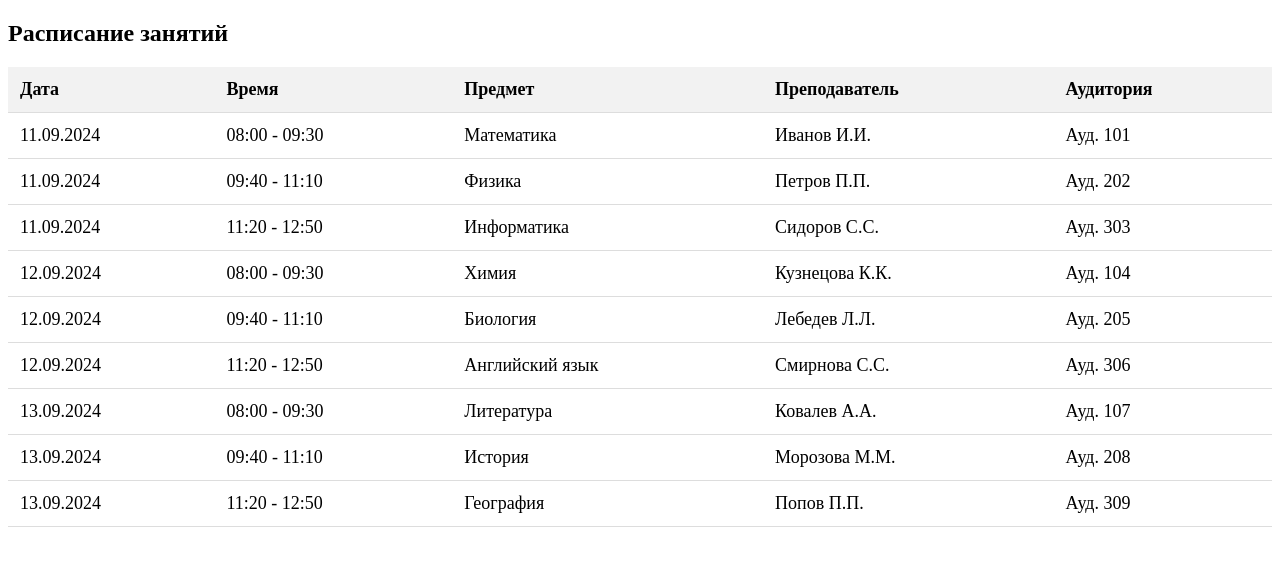
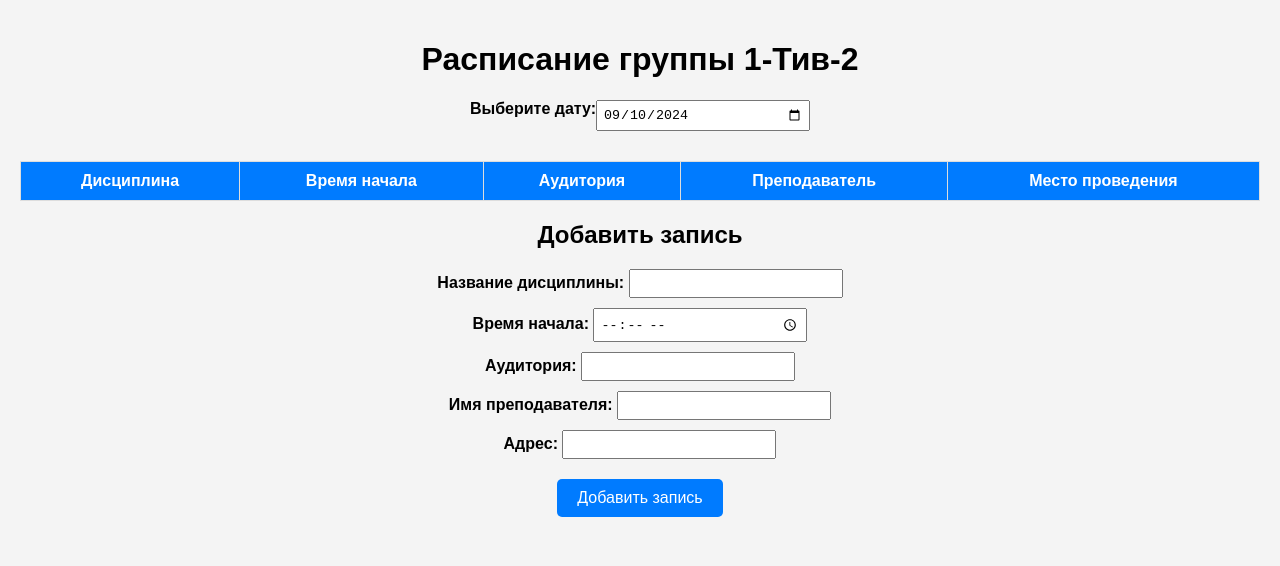
Before and after one commit to Daler2304/appjs, a website: page public/templates/timetable.html in a window 1280 px wide. Drawn offline with Linux system fonts and the light colour scheme.

Commit message:
Update timetable.html

```diff
--- a/public/templates/timetable.html
+++ b/public/templates/timetable.html
@@ -3,104 +3,202 @@
 <head>
     <meta charset="UTF-8">
     <meta name="viewport" content="width=device-width, initial-scale=1.0">
-    <title>Расписание занятий</title>
+    <title>Расписание группы 1-Тив-2</title>
     <style>
+        body {
+    font-family: Arial, sans-serif;
+    margin: 0;
+    padding: 20px;
+    background-color: #f4f4f4;
+}
+
+h1, h2 {
+    text-align: center;
+}
+
+.container {
+    display: flex;
+    justify-content: center;
+    margin-bottom: 20px;
+}
+
+label {
+    font-weight: bold;
+}
+
+input[type="date"],
+input[type="text"],
+input[type="time"] {
+    margin-bottom: 10px;
+    padding: 5px;
+    width: 200px;
+}
+
+form {
+    margin-top: 20px;
+    text-align: center;
+}
+
+button {
+    padding: 10px 20px;
+    font-size: 16px;
+    cursor: pointer;
+    background-color: #007bff;
+    color: white;
+    border: none;
+    border-radius: 5px;
+    margin-top: 10px;
+}
+
+button:hover {
+    background-color: #0056b3;
+}
+
 table {
     width: 100%;
     border-collapse: collapse;
-            margin: 20px 0;
-            font-size: 18px;
-            text-align: left;
+    margin-top: 20px;
 }
+
 th, td {
-            padding: 12px;
-            border-bottom: 1px solid #ddd;
+    padding: 10px;
+    border: 1px solid #ddd;
+    text-align: center;
 }
+
 th {
-            background-color: #f2f2f2;
+    background-color: #007bff;
+    color: white;
 }
-        tr:hover {
-            background-color: #f5f5f5;
+
+td {
+    background-color: #f9f9f9;
 }
+
+
     </style>
 </head>
 <body>
-    <h2>Расписание занятий</h2>
-    <table>
+
+    <h1>Расписание группы 1-Тив-2</h1>
+
+    <!-- Форма для выбора даты -->
+    <div class="container">
+        <label for="date">Выберите дату:</label>
+        <input type="date" id="date" value="">
+    </div>
+
+    <!-- Таблица расписания -->
+    <table id="schedule-table">
         <thead>
             <tr>
-                <th>Дата</th>
-                <th>Время</th>
-                <th>Предмет</th>
+                <th>Дисциплина</th>
+                <th>Время начала</th>
+                <th>Аудитория</th>
                 <th>Преподаватель</th>
-                <th>Аудитория</th>
+                <th>Место проведения</th>
             </tr>
         </thead>
         <tbody>
-            <tr>
-                <td>11.09.2024</td>
-                <td>08:00 - 09:30</td>
-                <td>Математика</td>
-                <td>Иванов И.И.</td>
-                <td>Ауд. 101</td>
-            </tr>
-            <tr>
-                <td>11.09.2024</td>
-                <td>09:40 - 11:10</td>
-                <td>Физика</td>
-                <td>Петров П.П.</td>
-                <td>Ауд. 202</td>
-            </tr>
-            <tr>
-                <td>11.09.2024</td>
-                <td>11:20 - 12:50</td>
-                <td>Информатика</td>
-                <td>Сидоров С.С.</td>
-                <td>Ауд. 303</td>
-            </tr>
-            <tr>
-                <td>12.09.2024</td>
-                <td>08:00 - 09:30</td>
-                <td>Химия</td>
-                <td>Кузнецова К.К.</td>
-                <td>Ауд. 104</td>
-            </tr>
-            <tr>
-                <td>12.09.2024</td>
-                <td>09:40 - 11:10</td>
-                <td>Биология</td>
-                <td>Лебедев Л.Л.</td>
-                <td>Ауд. 205</td>
-            </tr>
-            <tr>
-                <td>12.09.2024</td>
-                <td>11:20 - 12:50</td>
-                <td>Английский язык</td>
-                <td>Смирнова С.С.</td>
-                <td>Ауд. 306</td>
-            </tr>
-            <tr>
-                <td>13.09.2024</td>
-                <td>08:00 - 09:30</td>
-                <td>Литература</td>
-                <td>Ковалев А.А.</td>
-                <td>Ауд. 107</td>
-            </tr>
-            <tr>
-                <td>13.09.2024</td>
-                <td>09:40 - 11:10</td>
-                <td>История</td>
-                <td>Морозова М.М.</td>
-                <td>Ауд. 208</td>
-            </tr>
-            <tr>
-                <td>13.09.2024</td>
-                <td>11:20 - 12:50</td>
-                <td>География</td>
-                <td>Попов П.П.</td>
-                <td>Ауд. 309</td>
-            </tr>
+            <!-- Данные расписания будут добавляться сюда через JS -->
         </tbody>
     </table>
+
+    <!-- Форма для добавления нового расписания -->
+    <h2>Добавить запись</h2>
+    <form id="schedule-form">
+        <label for="subject">Название дисциплины:</label>
+        <input type="text" id="subject" required><br>
+
+        <label for="start-time">Время начала:</label>
+        <input type="time" id="start-time" required><br>
+
+        <label for="room">Аудитория:</label>
+        <input type="text" id="room" required><br>
+
+        <label for="teacher">Имя преподавателя:</label>
+        <input type="text" id="teacher" required><br>
+
+        <label for="location">Адрес:</label>
+        <input type="text" id="location" required><br>
+
+        <button type="submit">Добавить запись</button>
+    </form>
+
+    <script>
+        // Получаем элементы
+const dateInput = document.getElementById('date');
+const scheduleTableBody = document.querySelector('#schedule-table tbody');
+const scheduleForm = document.getElementById('schedule-form');
+
+// Функция для загрузки расписания из LocalStorage
+function loadSchedule(date) {
+    const schedule = JSON.parse(localStorage.getItem(date)) || [];
+    renderSchedule(schedule);
+}
+
+// Функция для отображения расписания в таблице
+function renderSchedule(schedule) {
+    scheduleTableBody.innerHTML = ''; // Очистка таблицы
+    schedule.forEach(entry => {
+        const row = document.createElement('tr');
+        row.innerHTML = `
+            <td>${entry.subject}</td>
+            <td>${entry.startTime}</td>
+            <td>${entry.room}</td>
+            <td>${entry.teacher}</td>
+            <td>${entry.location}</td>
+        `;
+        scheduleTableBody.appendChild(row);
+    });
+}
+
+// Обработчик изменения даты
+dateInput.addEventListener('change', () => {
+    const selectedDate = dateInput.value;
+    loadSchedule(selectedDate);
+});
+
+// Обработчик отправки формы для добавления новой записи
+scheduleForm.addEventListener('submit', (event) => {
+    event.preventDefault();
+
+    // Получение данных из формы
+    const subject = document.getElementById('subject').value;
+    const startTime = document.getElementById('start-time').value;
+    const room = document.getElementById('room').value;
+    const teacher = document.getElementById('teacher').value;
+    const location = document.getElementById('location').value;
+    const date = dateInput.value;
+
+    if (!date) {
+        alert('Выберите дату перед добавлением записи.');
+        return;
+    }
+
+    // Создание новой записи
+    const newEntry = { subject, startTime, room, teacher, location };
+
+    // Получение текущего расписания для выбранной даты из LocalStorage
+    const schedule = JSON.parse(localStorage.getItem(date)) || [];
+
+    // Добавление новой записи в расписание
+    schedule.push(newEntry);
+
+    // Сохранение обновленного расписания в LocalStorage
+    localStorage.setItem(date, JSON.stringify(schedule));
+
+    // Обновление отображения расписания
+    loadSchedule(date);
+
+    // Очистка формы
+    scheduleForm.reset();
+});
+
+// Установка текущей даты по умолчанию
+dateInput.value = new Date().toISOString().split('T')[0];
+loadSchedule(dateInput.value);
+
+    </script>
 </body>
 </html>
```
Lines whose indentation alone changed are shown as unchanged.
